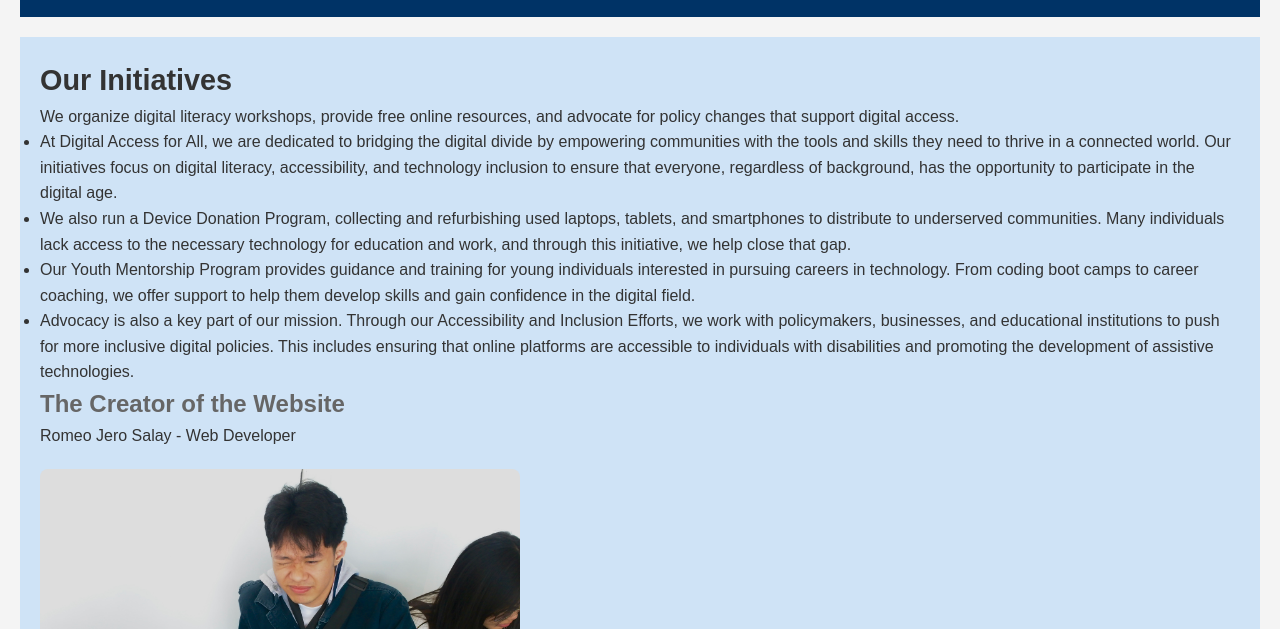
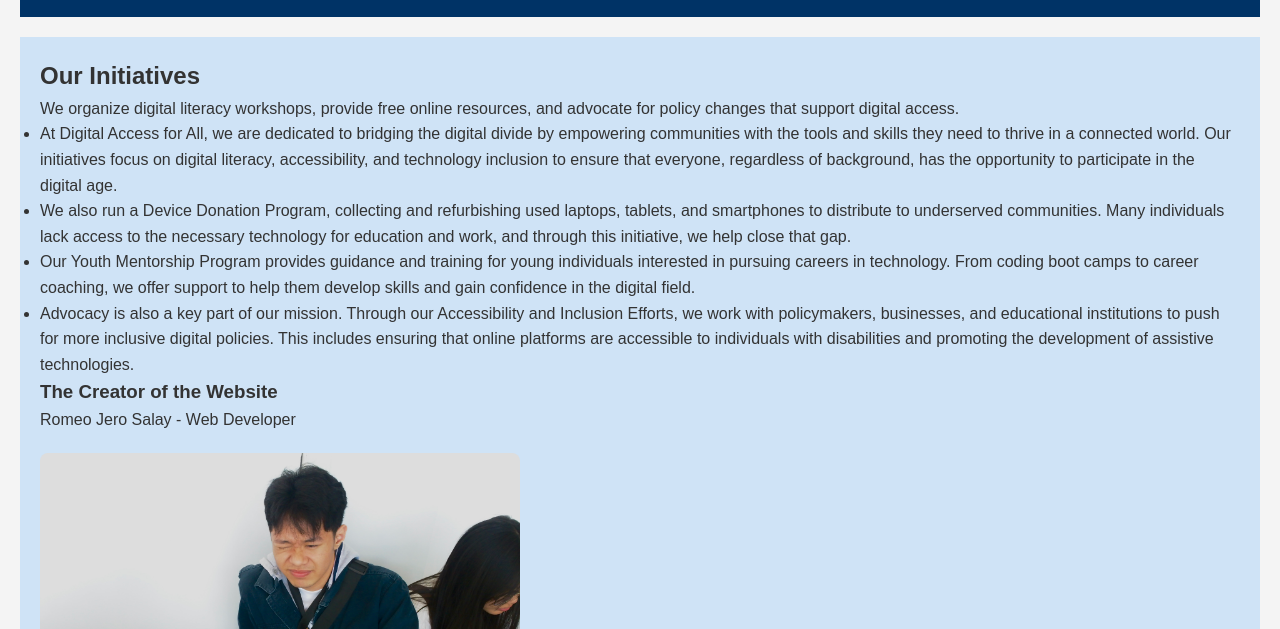
Before and after one commit to UBSITSalayRomeoJero/IDA3-Salay-Midterm, a plain HTML site: page pages/getinvolved.html in a window 1280 px wide. Shown: the part 171-800 px from the top of the page. Drawn offline with Linux system fonts and the light colour scheme.

Commit message:
final changes again

```diff
--- a/styles/Salay_styles.css
+++ b/styles/Salay_styles.css
@@ -202,21 +202,6 @@ header h1 {
     margin-top: 20px;
 }
 
-.sidebar-column h2 {
-    font-size: 1.8rem;
-    color: #333;
-}
-
-.sidebar-column h3 {
-    font-size: 1.5rem;
-    color: #666;
-}
-
-.sidebar-column p {
-    font-size: 1rem;
-    line-height: 1.6;
-}
-
 .sidebar-column .creator-photo {
     width: 40%;
     border-radius: 8px;
```
